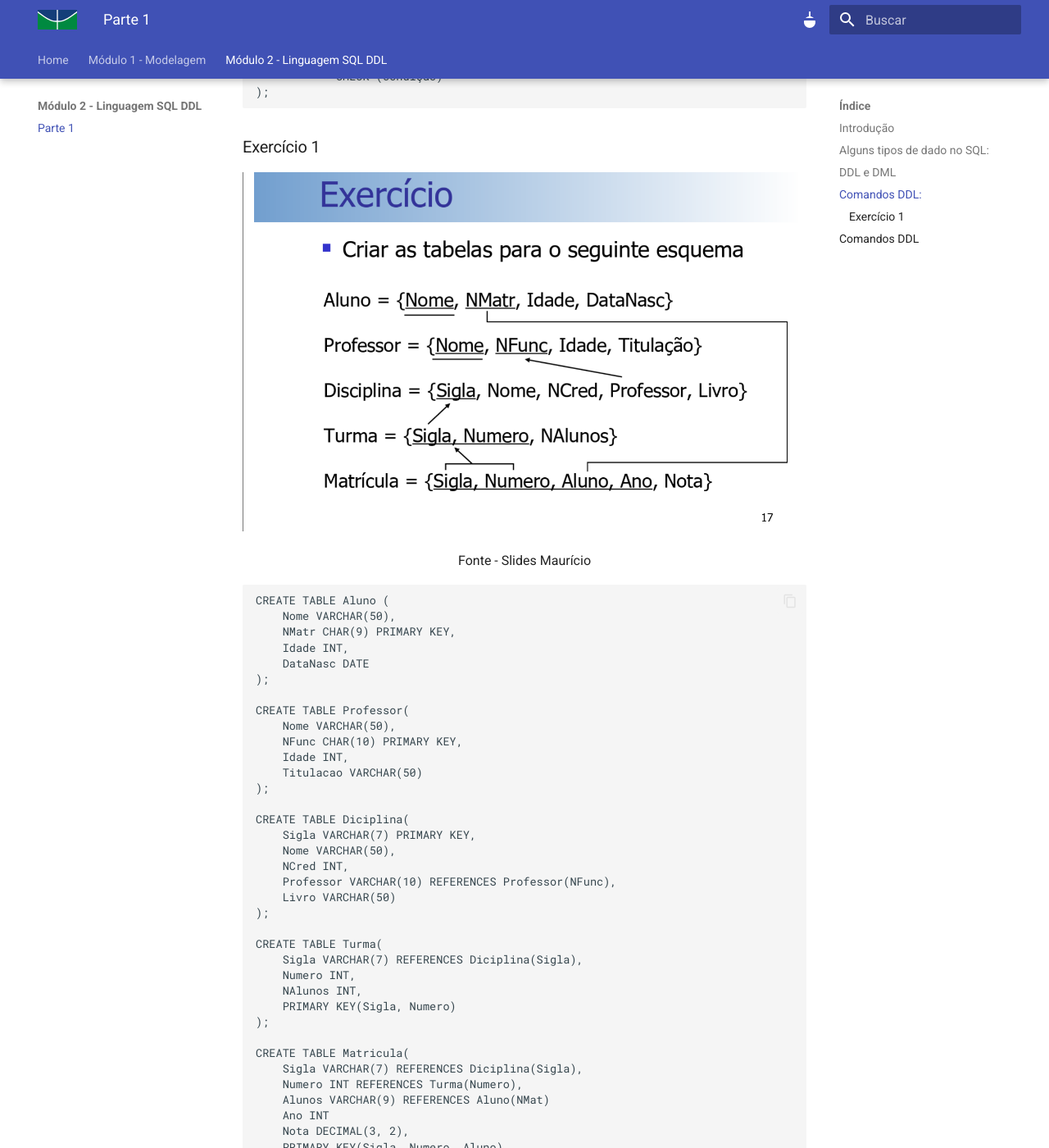
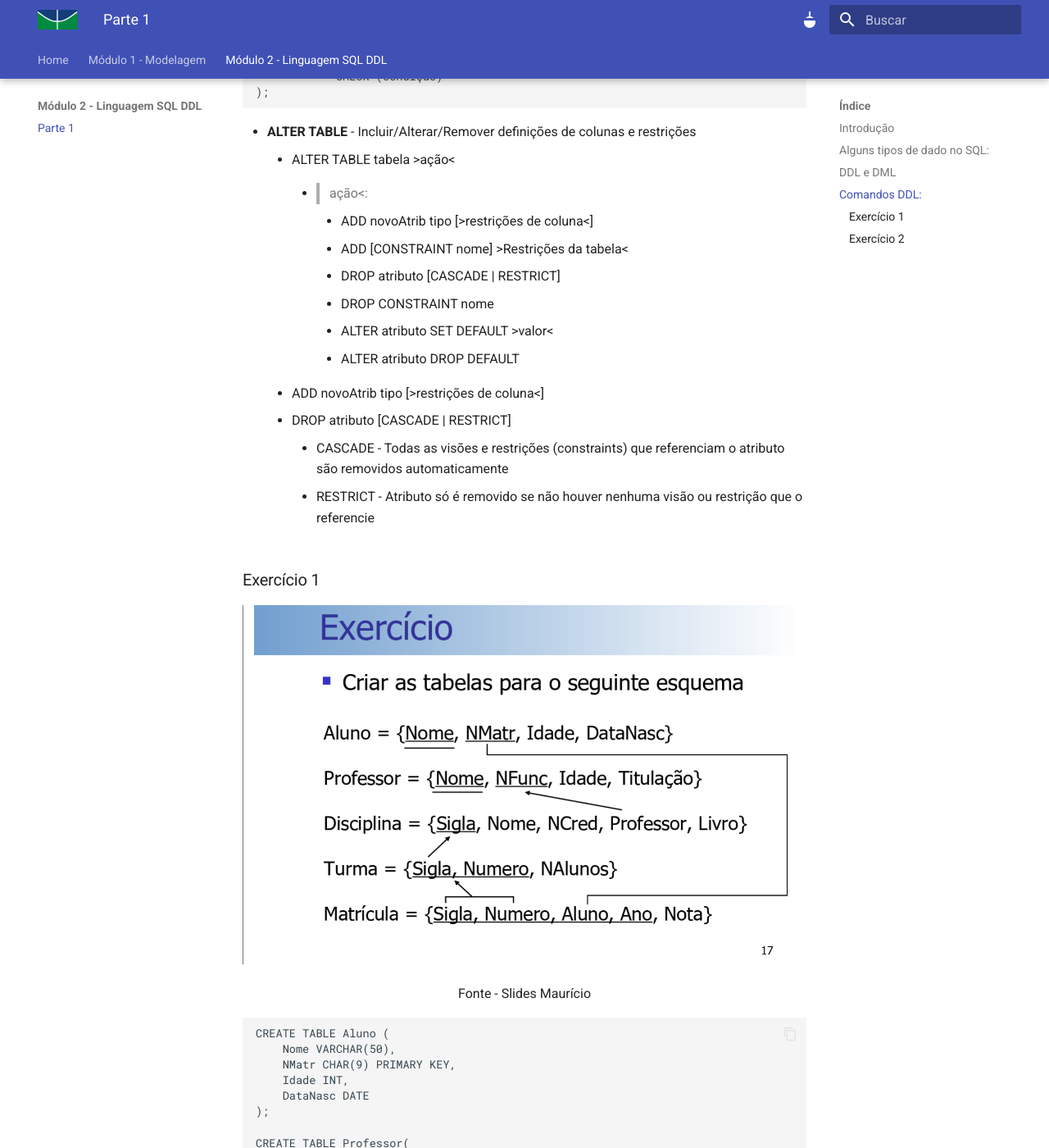
Before and after one commit to Bertolazi/Bancos_1, an MkDocs documentation site: the page built from docs/mod_2/mod2_1.md, in a window 1280 px wide and 1400 px high, scrolled down 2562 px. Shown: the whole window at 82% size. Built offline with MkDocs 1.6.1 and Material for MkDocs 9.7.7, drawn with Linux system fonts in a browser that asks for light colours; some of the changed text lies outside the part shown.

Commit message:
exercício 2 completo

````diff
--- a/docs/mod_2/mod2_1.md
+++ b/docs/mod_2/mod2_1.md
@@ -90,6 +90,20 @@
 );
 ```
 
+- **ALTER TABLE** - Incluir/Alterar/Remover definições de colunas e restrições
+    - ALTER TABLE tabela >ação<
+        - >ação<:
+            - ADD novoAtrib tipo [>restrições de coluna<]
+            - ADD [CONSTRAINT nome] >Restrições da tabela<
+            - DROP atributo [CASCADE | RESTRICT]
+            - DROP CONSTRAINT nome
+            - ALTER atributo SET DEFAULT >valor<
+            - ALTER atributo DROP DEFAULT
+    - ADD novoAtrib tipo [>restrições de coluna<]
+    - DROP atributo [CASCADE | RESTRICT]
+        - CASCADE - Todas as visões e restrições (constraints) que referenciam o atributo são removidos automaticamente
+        - RESTRICT - Atributo só é removido se não houver nenhuma visão ou restrição que o referencie
+
 ### Exercício 1
 
 <div style="text-align: center;">
@@ -129,12 +143,39 @@
 
 CREATE TABLE Matricula(
     Sigla VARCHAR(7) REFERENCES Diciplina(Sigla),
-    Numero INT REFERENCES Turma(Numero),
-    Alunos VARCHAR(9) REFERENCES Aluno(NMat)
-    Ano INT
+    Numero INT,
+    Alunos VARCHAR(9) REFERENCES Aluno(NMatr),
+    Ano INT,
     Nota DECIMAL(3, 2),
-    PRIMARY KEY(Sigla, Numero, Aluno)
+    PRIMARY KEY(Sigla, Numero, Alunos),
+    FOREIGN KEY (Sigla, Numero) REFERENCES Turma(Sigla, Numero)
 );
 ```
+### Exercício 2
 
-## Comandos DDL
+<div style="text-align: center;">
+    <img src="../../assets/ex2_2.png" alt="Ex.2">
+    <p>Fonte - Slides Maurício</p>
+</div>
+
+<p align="center">Modificando o código anterior de criação de tabela</p>
+
+```SQL
+ALTER TABLE aluno ADD cidade_origem VARCHAR(50);
+
+ALTER TABLE turma DROP COLUMN numero;
+-- Não deixa só se for CASCADE
+ALTER TABLE turma DROP COLUMN numero CASCADE;
+
+
+
+
+```
+
+- O que acontece com a tabela matrícula?
+    - Sem usar o CASCADE:
+        - Ele não deixa apagar se não for utilizado o CASCADE, pois a chave estrangeira de matrícula depende do numero da turma.
+        - Perda de Dados: Se a coluna numero for removida e ela contém dados que são necessários para a tabela matricula, você poderá perder a integridade referencial, ou seja, não será mais possível relacionar registros de matricula com turma.
+        - Erros em Consultas: Qualquer consulta ou operação que dependa da coluna numero em matricula pode falhar após a remoção da coluna. Isso inclui joins, consultas e operações que utilizam essa coluna.
+    - Utilizando o CASCADE:
+        - A chave estrangeira FOREIGN KEY (Sigla, Numero) REFERENCES Turma(Sigla, Numero), agora é FOREIGN KEY (Sigla) REFERENCES Turma(Sigla).
````
Also changed, not shown: docs/assets/ex2_2.png (added).
